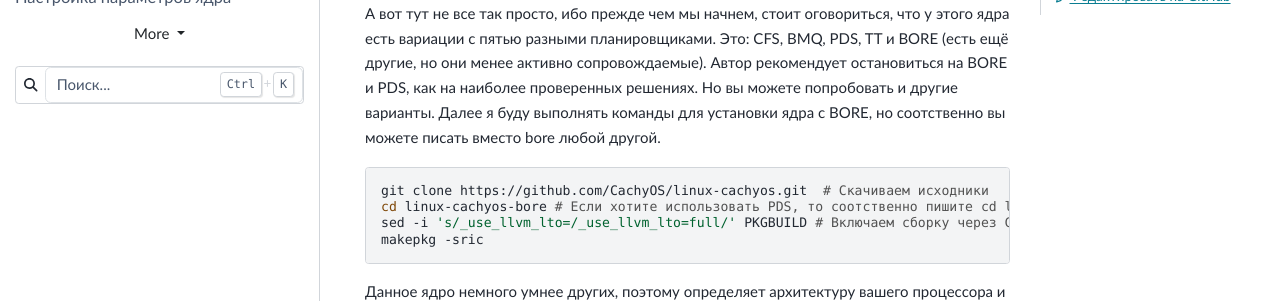
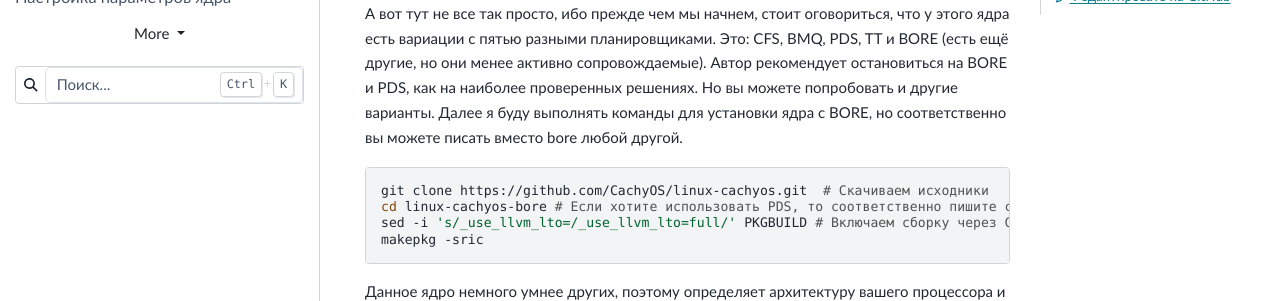
Before and after one commit to ventureoo/ARU, a Sphinx documentation site: the page built from docs/source/custom-kernels.rst, in a window 1280 px wide and 900 px high, scrolled down 7998 px. Shown: the part 256-557 px from the top of the window. Built offline with Sphinx 7.4.7 and the PyData theme 0.15.4, drawn with Linux system fonts in a browser that asks for light colours.

Commit message:
Fix typos

```diff
--- a/docs/source/custom-kernels.rst
+++ b/docs/source/custom-kernels.rst
@@ -300,11 +300,11 @@ linux-cachyos
 BMQ, PDS, TT и BORE (есть ещё другие, но они менее активно сопровождаемые).
 Автор рекомендует остановиться на BORE и PDS, как на наиболее проверенных
 решениях. Но вы можете попробовать и другие варианты. Далее я буду выполнять
-команды для установки ядра с BORE, но соотственно вы можете писать вместо bore
+команды для установки ядра с BORE, но соответственно вы можете писать вместо bore
 любой другой. ::
 
  git clone https://github.com/CachyOS/linux-cachyos.git  # Скачиваем исходники
- cd linux-cachyos-bore # Если хотите использовать PDS, то соотственно пишите cd linux-cachyos-pds по аналогии
+ cd linux-cachyos-bore # Если хотите использовать PDS, то соответственно пишите cd linux-cachyos-pds по аналогии
  sed -i 's/_use_llvm_lto=/_use_llvm_lto=full/' PKGBUILD # Включаем сборку через Clang. Подробнее об этом в последующем разделе
  makepkg -sric
 
```
